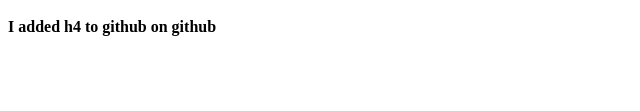
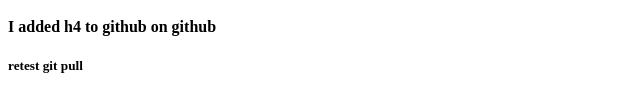
Before and after one commit to Tu-Hao/BC69_DemoGit, a plain HTML site: page index.html in a window 1280 px wide. Shown: the part 191-302 px from the top of the page, 0-640 px from the left. Drawn offline with Linux system fonts and the light colour scheme.

Commit message:
retest git pull

```diff
--- a/index.html
+++ b/index.html
@@ -11,5 +11,6 @@
     <h3>I cloned and now i am going to push my code</h3>
     <h4>I am coding while a person commit to github</h4>
     <h4>I added h4 to github on github</h4>
+    <h5>retest git pull</h5>
   </body>
 </html>
```
